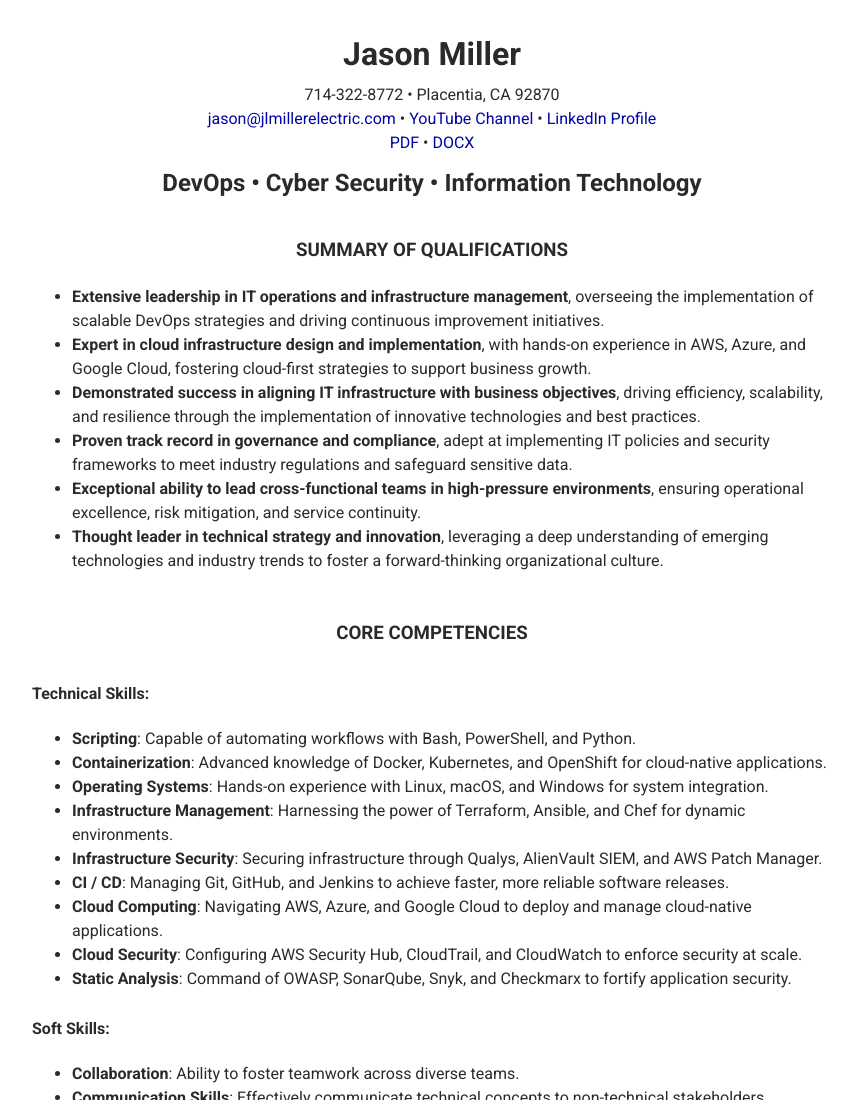
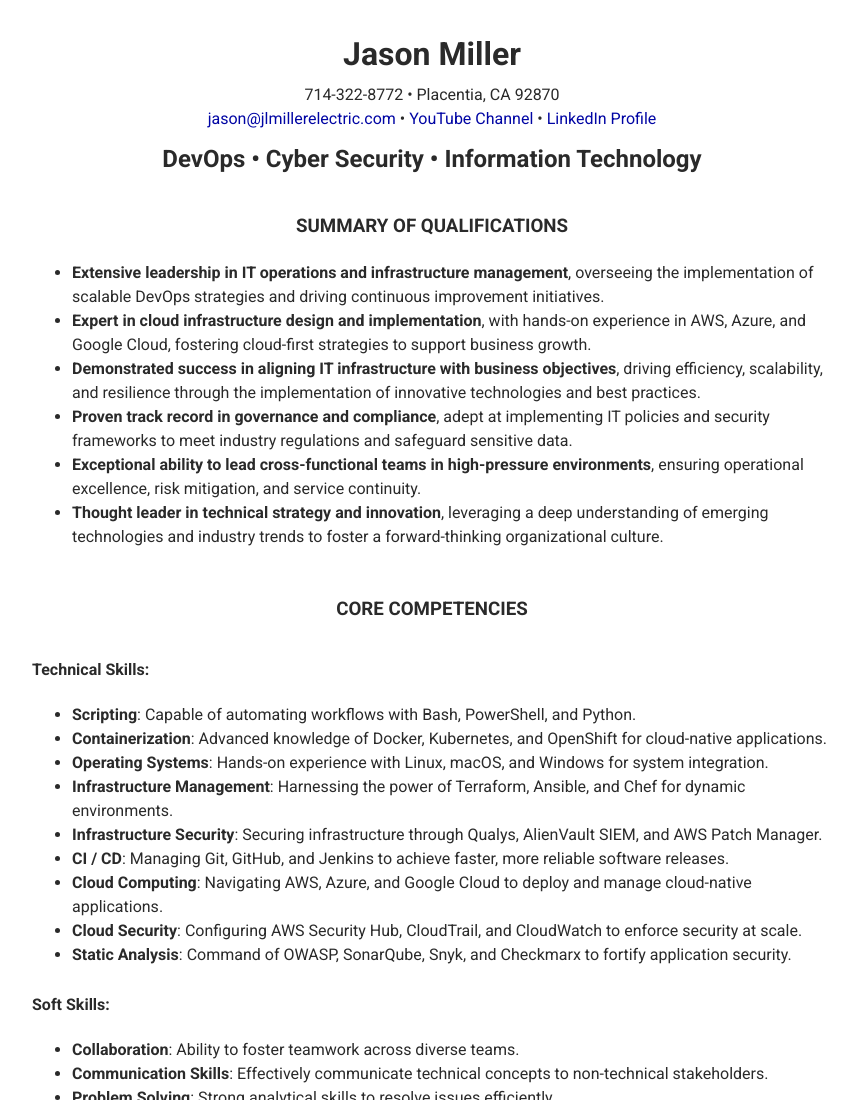
Before and after one commit to thought-operator/resume, a plain HTML site: page index.html in a window 1280 px wide. Shown: the top 1100 px of the page, without its empty margins (208-1062 px from the left). Drawn offline with Linux system fonts and the light colour scheme.

Commit message:
Removing DOCX and PDF links

```diff
--- a/index.html
+++ b/index.html
@@ -24,7 +24,6 @@
       <h1>Jason Miller</h1>
       <p>714-322-8772 &bullet; Placentia, CA 92870</p>
       <p><a href="mailto:jason@jlmillerelectric.com">jason@jlmillerelectric.com</a> &bullet; <a href="https://www.youtube.com/channel/UC0lbcdrSPBXIT1VDb941KWA">YouTube Channel</a> &bullet; <a href="https://www.linkedin.com/in/thoughtoperator/">LinkedIn Profile</a></p>
-      <p><a href="pdf/jason-miller-resume.pdf" download="jason-miller-resume.pdf">PDF</a> &bullet; <a href="docx/jason-miller-resume.docx" download="jason-miller-resume.docx">DOCX</a></p>
       <h2>DevOps &bullet; Cyber Security &bullet; Information Technology</h2>
     </header>
     <main>
```
